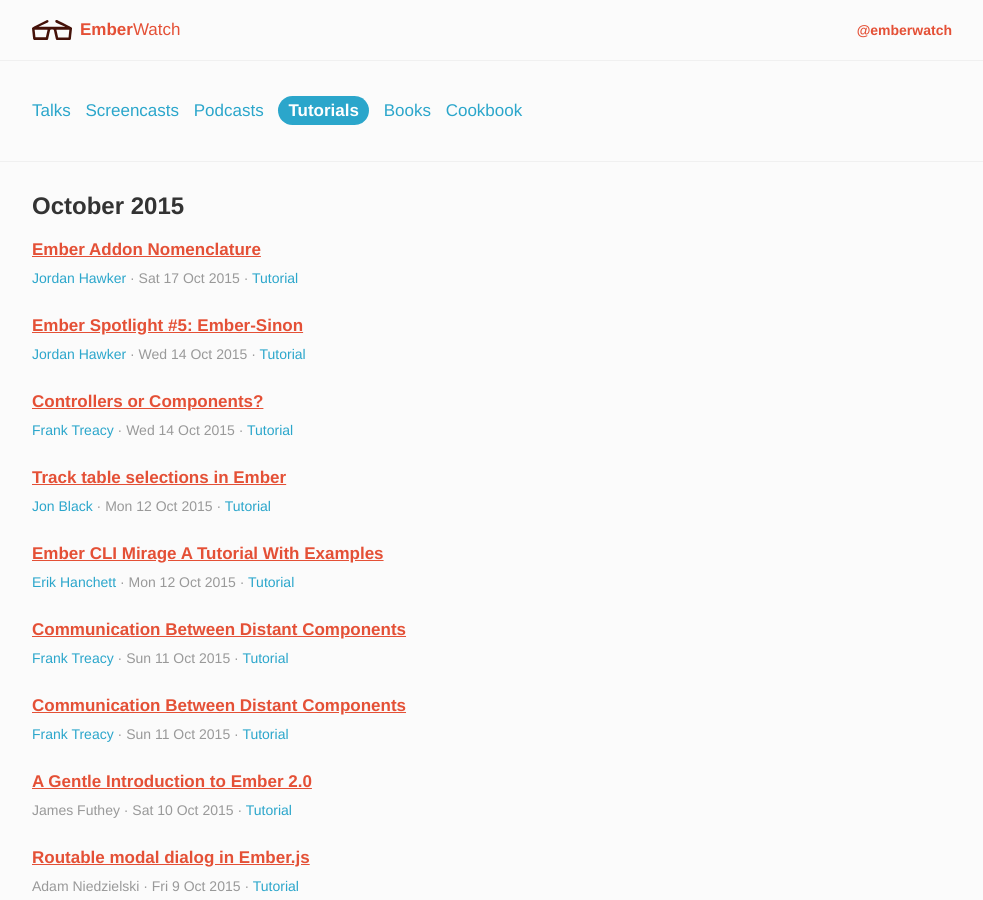
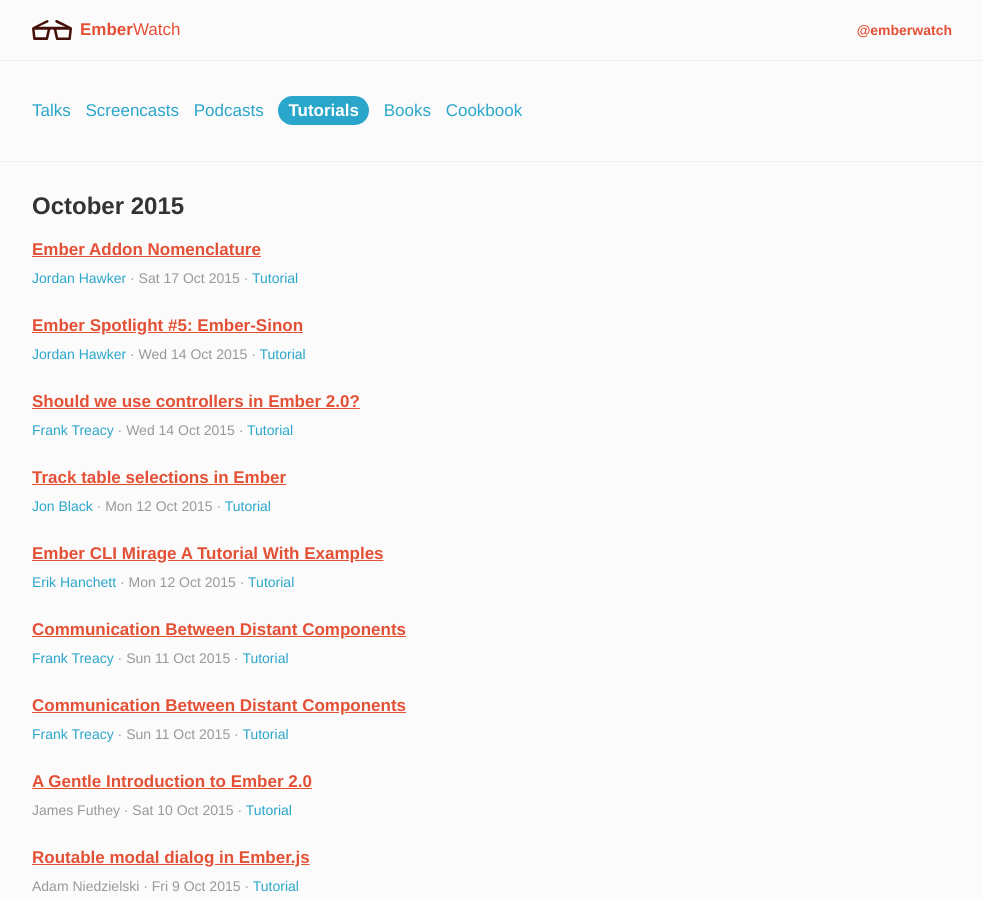
Before and after one commit to emberwatch/emberwatch, a Jekyll site: the page built from tutorials.html, in a window 1280 px wide and 900 px high. Shown: the whole window, without its empty margins (148-1131 px from the left). Built offline with Jekyll 4.4.1, drawn with Linux system fonts in a browser that asks for light colours; Markdown is read by kramdown in place of the engine named in the settings; comment, search, counter and statistics services are not loaded.

```diff
--- a/_data/tutorials.yml
+++ b/_data/tutorials.yml
@@ -7,14 +7,14 @@
   date_updated: '2015-10-17'
   urls:
   - http://jhawk.co/addon-nomenclature
-- title: 'Controllers or Components?'
+- title: 'Should we use controllers in Ember 2.0?'
   author_ids:
   - 207
   date: '2015-10-14'
   date_created: '2015-10-14'
   date_updated: '2015-10-14'
   urls:
-  - http://emberigniter.com/controllers-vs-components/
+  - http://emberigniter.com/should-we-use-controllers-ember-2.0/
 - title: 'Communication Between Distant Components'
   author_ids:
   - 207
```
